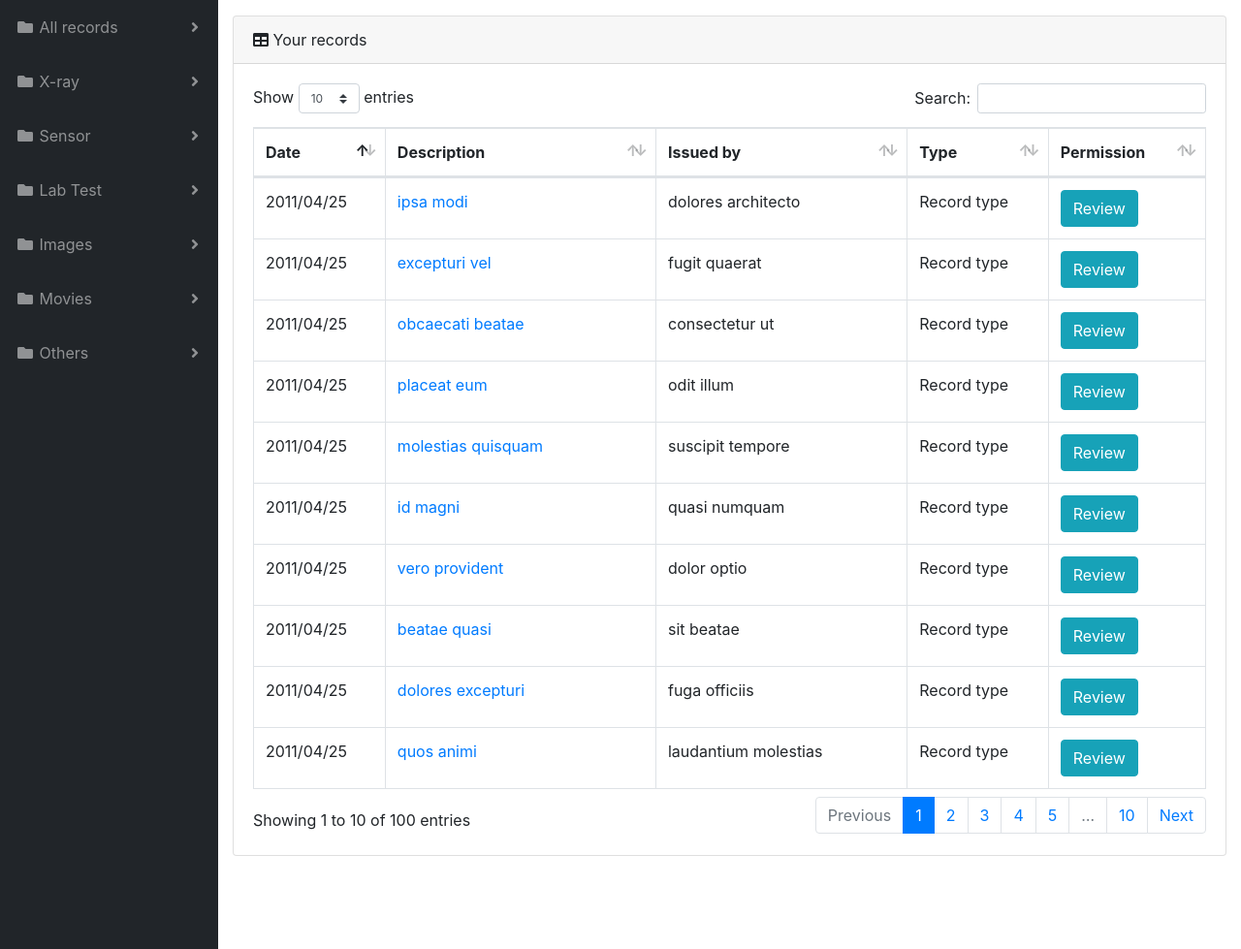
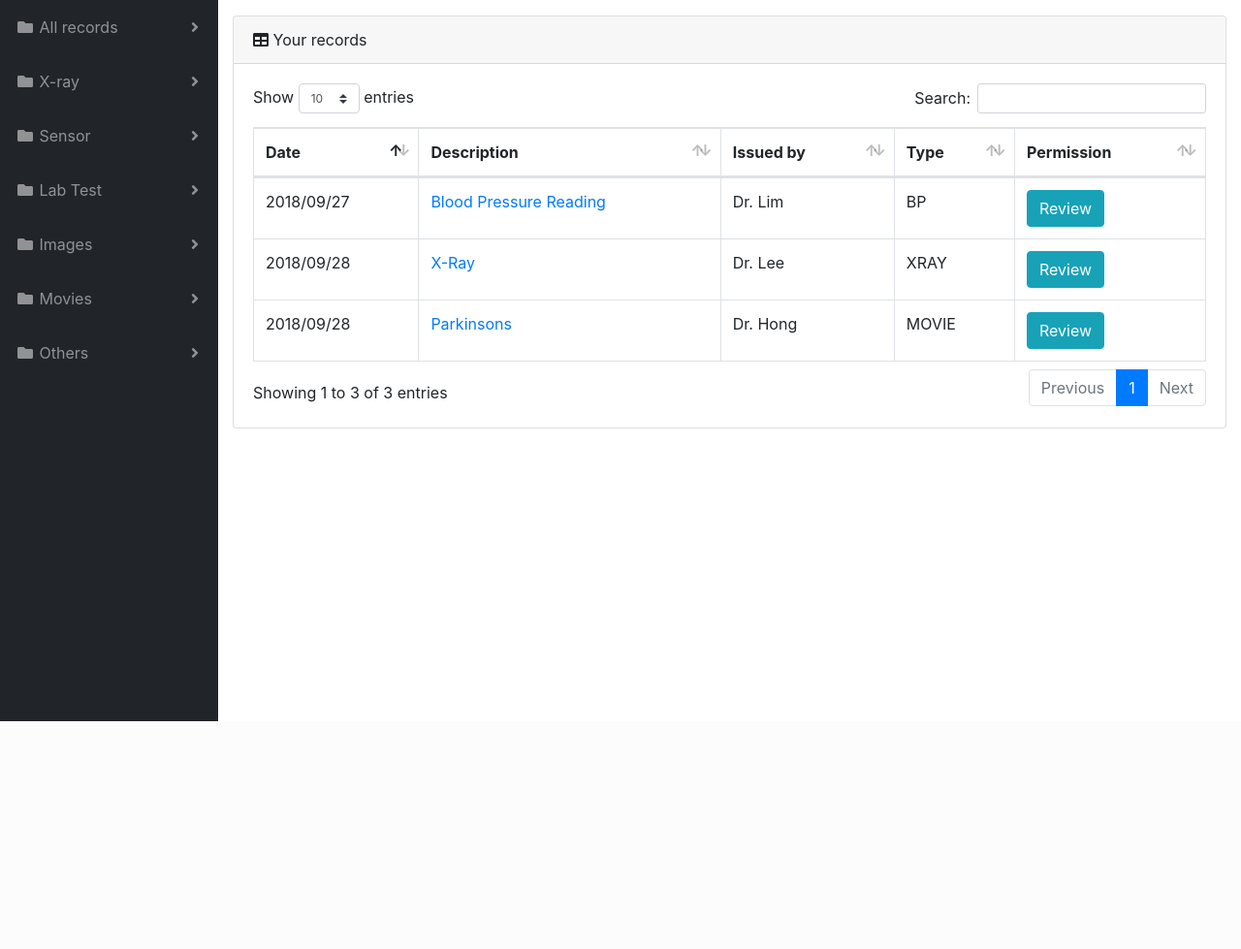
Before and after one commit to limshunyong/ifs4205, a Django app: template subsystem2/webapp/templates/patient_index.html in a window 1280 px wide. Shown: the part 56-1035 px from the top of the page at 97% size. After the commit the page ends 800 px from the top, so only its background shows below. Run offline with Django 3.2, Linux system fonts and the light colour scheme; the template is opened without the code that fills it, so the values that code supplies are empty; some libraries are stand-ins or nearby versions.

Commit message:
add MOVIE page

```diff
--- a/subsystem2/webapp/templates/navbar.html
+++ b/subsystem2/webapp/templates/navbar.html
@@ -3,7 +3,7 @@
   <!-- Navbar -->
   <ul class="navbar-nav ml-auto align-items-end">
     <li class="nav-item no-arrow mx-1">
-      <a class="nav-link" href="#">
+      <a class="nav-link" href="/web/patient/index">
         My Records
       </a>
     </li>
--- a/subsystem2/webapp/templates/patient_index.html
+++ b/subsystem2/webapp/templates/patient_index.html
@@ -1,7 +1,7 @@
 {% extends "base.html" %}
 
 {% block content %}
-<div class="card mb-3 h-50">
+<div class="card mb-3">
   <div class="card-header">
     <i class="fas fa-table"></i>
     Your records
@@ -19,25 +19,28 @@
           </tr>
         </thead>
         <tbody>
-            {% for r in record_list %}
-                    <tr>
-                        <td>{{ r.date }}</td>
-                        <td>{{ r.description }}</td>
-                        <td>{{ r.id }}</td>
-                        <td>{{ r.type }}</td>
-                        <td>{{ r.title }}</td>
-                    </tr>
-            {% endfor %}
           <!-- Sample Data -->
-          {% for i in "x"|rjust:"100" %}
           <tr>
-            <td>2011/04/25</td>
-            <td><a href="#">{% lorem 2 w random %}</a></td>
-            <td>{% lorem 2 w random %}</td>
-            <td>Record type</td>
+            <td>2018/09/27</td>
+            <td><a href="/web/patient/record/1" target="_blank">Blood Pressure Reading</a></td>
+            <td>Dr. Lim</td>
+            <td>BP</td>
             <td><button type="button" class="btn btn-info">Review</button></td>
           </tr>
-          {% endfor %}
+          <tr>
+            <td>2018/09/28</td>
+            <td><a href="/web/patient/record/2" target="_blank">X-Ray</a></td>
+            <td>Dr. Lee</td>
+            <td>XRAY</td>
+            <td><button type="button" class="btn btn-info">Review</button></td>
+          </tr>
+          <tr>
+            <td>2018/09/28</td>
+            <td><a href="/web/patient/record/3" target="_blank">Parkinsons</a></td>
+            <td>Dr. Hong</td>
+            <td>MOVIE</td>
+            <td><button type="button" class="btn btn-info">Review</button></td>
+          </tr>
         </tbody>
       </table>
     </div>
```
Also changed, not shown: subsystem2/webapp/templates/patient_record.html (deleted, +0 -46 lines), subsystem2/webapp/templates/patient_record_bp.html (added, +53 -0 lines), subsystem2/webapp/templates/patient_record_image.html (added, +12 -0 lines), subsystem2/webapp/templates/patient_record_movie.html (added, +13 -0 lines), subsystem2/webapp/views.py (+9 -1 lines), 1 other file.
